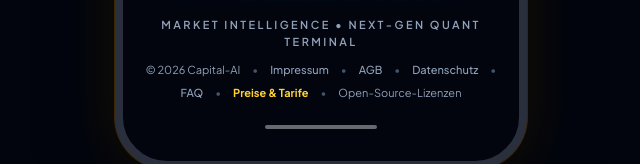
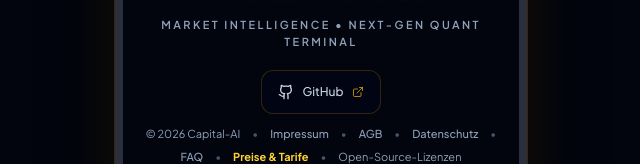
Before and after one commit to SvenKulessa/Capital-AI, a React (Vite) app: page / in a window 1280 px wide. Shown: the part 2486-2650 px from the top of the page, without its empty margins (319-959 px from the left). Built offline with nearby package versions, Linux system fonts and the light colour scheme; no server answers.

Commit message:
feat(frontend): Community-Link und Social-Vorschauen an Capital-AI-Branding anpassen

```diff
--- a/index.html
+++ b/index.html
@@ -8,7 +8,7 @@
     <meta name="description" content="Marktdaten verstehen. Chancen besser erkennen. Capital-AI vereint Echtzeit-Marktdaten, KI-gestütztes Scoring und fundierte Analysen." />
     <meta name="robots" content="index, follow" />
     <meta name="keywords" content="Capital-AI, KI Marktanalyse, Krypto, Aktien, Indizes, Forex, Rohstoffe, Trading Intelligence, Buffett Value Check, Enterprise Scorer" />
-    <link rel="canonical" href="https://capital-ai.finance/" />
+    <link rel="canonical" href="https://capital-ai.online/" />
 
     <!-- OpenGraph Social Cards -->
     <meta property="og:site_name" content="Capital-AI" />
@@ -17,11 +17,19 @@
     <meta property="og:title" content="Capital-AI | AI-Driven Market Intelligence" />
     <meta property="og:description" content="Marktdaten verstehen. Chancen besser erkennen. Capital-AI vereint Echtzeit-Marktdaten, KI-gestütztes Scoring und fundierte Analysen." />
 
+    <meta property="og:url" content="https://capital-ai.online/" />
+    <meta property="og:image" content="https://capital-ai.online/branding/capital-ai-logo.jpg" />
+    <meta property="og:image:width" content="1536" />
+    <meta property="og:image:height" content="864" />
+    <meta property="og:image:alt" content="Capital-AI.online — Globus in Blau und Gold" />
+
     <!-- Twitter / X Social Cards -->
     <meta name="twitter:card" content="summary_large_image" />
-    <meta name="twitter:site" content="@CapitalAI" />
     <meta name="twitter:title" content="Capital-AI | AI-Driven Market Intelligence" />
     <meta name="twitter:description" content="Marktdaten verstehen. Chancen besser erkennen. Capital-AI vereint Echtzeit-Marktdaten, KI-gestütztes Scoring und fundierte Analysen." />
+
+    <meta name="twitter:image" content="https://capital-ai.online/branding/capital-ai-logo.jpg" />
+    <meta name="twitter:image:alt" content="Capital-AI.online — Globus in Blau und Gold" />
 
     <!-- Schema.org JSON-LD Structured Data -->
     <script type="application/ld+json">
@@ -30,7 +38,7 @@
       "@graph": [
         {
           "@type": "WebApplication",
-          "@id": "https://capital-ai.finance/#app",
+          "@id": "https://capital-ai.online/#app",
           "name": "Capital-AI",
           "applicationCategory": "FinanceApplication",
           "operatingSystem": "All",
@@ -51,7 +59,7 @@
         },
         {
           "@type": "FinancialService",
-          "@id": "https://capital-ai.finance/#org",
+          "@id": "https://capital-ai.online/#org",
           "name": "Capital-AI Market Intelligence",
           "description": "KI-gestützte Finanzmarktanalyse und algorithmisches Asset-Scoring für Krypto, Aktien, Indizes, Forex und Rohstoffe.",
           "url": "/"
--- a/src/components/Footer.tsx
+++ b/src/components/Footer.tsx
@@ -1,5 +1,7 @@
 import React from 'react';
 import { BrandLogo } from './BrandLogo';
+import { Github, ExternalLink } from 'lucide-react';
+import { socialLinks } from '../data/socialLinks';
 import { trackEvent } from '../utils/analytics';
 
 interface FooterProps {
@@ -24,7 +26,7 @@ export const Footer: React.FC<FooterProps> = ({ onNavigate }) => {
       {/* Thin elegant separator with golden center glow */}
       <div className="w-full h-px bg-gradient-to-r from-transparent via-amber-500/30 to-transparent mb-6" />
 
-      {/* Pure Vector Brand Logo */}
+      {/* Central brand artwork */}
       <div className="flex justify-center mb-4">
         <BrandLogo variant="banner" size="lg" showSubtitle={false} />
       </div>
@@ -33,6 +35,18 @@ export const Footer: React.FC<FooterProps> = ({ onNavigate }) => {
       <p className="text-[10px] sm:text-[11px] font-semibold tracking-[0.22em] text-slate-400 uppercase select-none">
         MARKET INTELLIGENCE • NEXT-GEN QUANT TERMINAL
       </p>
+
+      <nav aria-label="Capital-AI Community" className="mt-5 flex flex-wrap justify-center gap-3">
+        {socialLinks.map((link) => (
+          <a key={link.id} href={link.href} target="_blank" rel="noopener noreferrer"
+            className="inline-flex min-h-11 items-center gap-2 rounded-xl border border-amber-500/20 bg-slate-950/60 px-4 py-2 text-xs font-medium text-slate-300 transition-colors hover:border-amber-400/60 hover:text-amber-300 focus-visible:outline-2 focus-visible:outline-offset-4 focus-visible:outline-amber-400"
+            aria-label={`${link.label} – öffnet in einem neuen Tab`}>
+            <Github size={16} aria-hidden="true" />
+            <span>{link.label}</span>
+            <ExternalLink size={12} className="text-amber-400/70" aria-hidden="true" />
+          </a>
+        ))}
+      </nav>
 
       {/* Small copyright & legal navigation with dedicated routing paths */}
       <div className="mt-3 text-[11px] text-slate-400 flex flex-wrap items-center justify-center gap-x-3 gap-y-1.5">
--- /dev/null
+++ b/src/data/socialLinks.ts
@@ -0,0 +1,4 @@
+/** Public profiles explicitly supplied by the owner. Add confirmed profile URLs here. */
+export const socialLinks = [
+  { id: 'github', label: 'GitHub', href: 'https://github.com/SvenKulessa/Capital-AI' },
+] as const;
```
Also changed, not shown: 1 other file (tests, documents, lock files or other folders).
